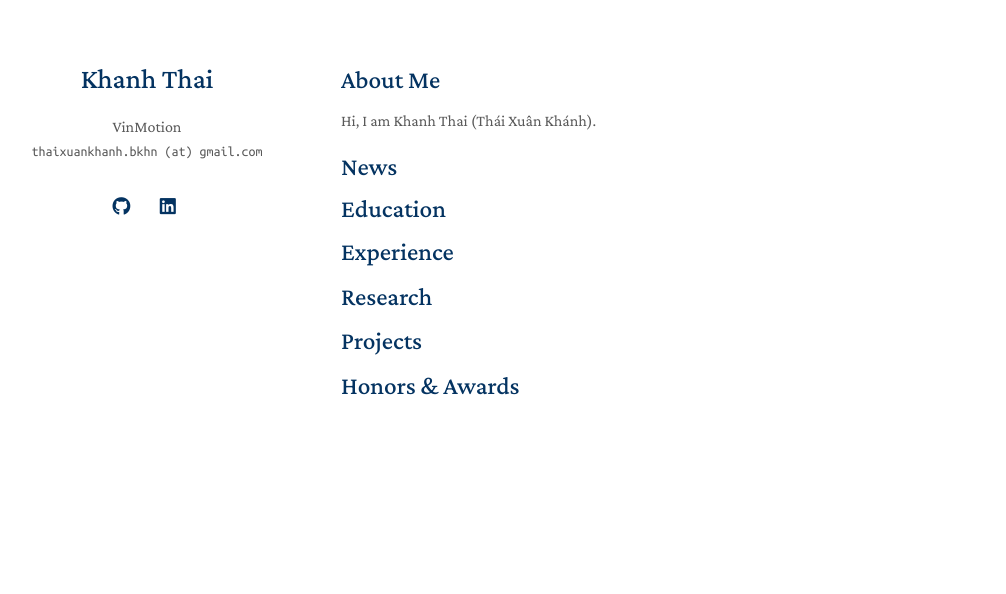
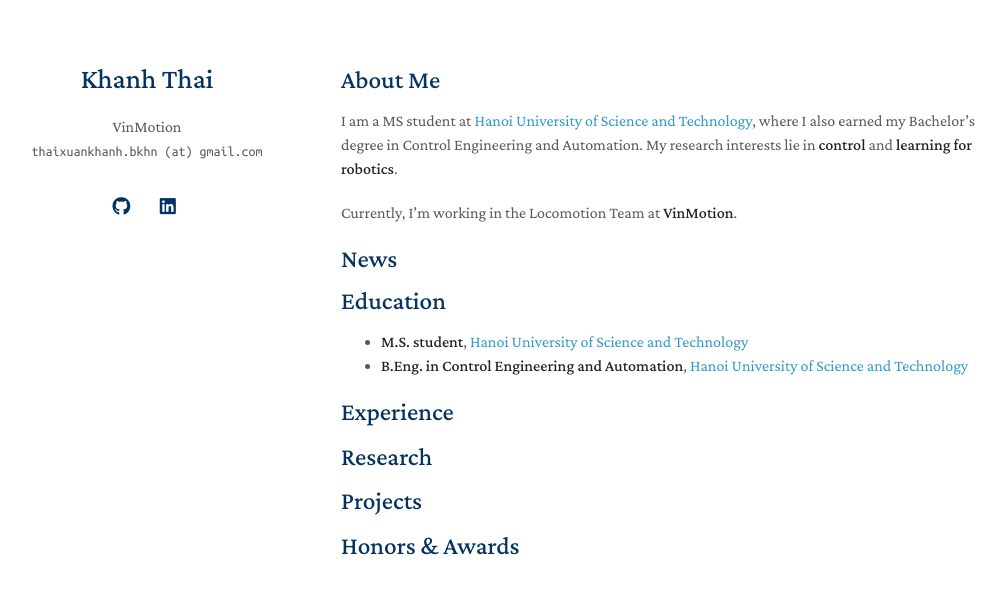
Before and after one commit to thaixuankhanh/thaixuankhanh.github.io, a Jekyll site: the page built from index.md, in a window 1280 px wide. Shown: the top 594 px of the page, without its empty margins (129-1135 px from the left). Built offline with Jekyll 4.4.1, drawn with Linux system fonts in a browser that asks for light colours; a style sheet for code colours, icons or effects is not loaded; our own code applies the rules of GitHub Pages for plain Markdown files.

Commit message:
Add About Me and Education
Co-Authored-By: Claude Opus 5 <noreply@anthropic.com>

```diff
--- a/index.md
+++ b/index.md
@@ -4,13 +4,16 @@ layout: homepage
 
 ## About Me
 
-Hi, I am Khanh Thai (Thái Xuân Khánh). <!-- TODO: write a short bio -->
+I am a MS student at [Hanoi University of Science and Technology](https://hust.edu.vn/en/), where I also earned my Bachelor's degree in Control Engineering and Automation. My research interests lie in **control** and **learning for robotics**.
+
+Currently, I'm working in the Locomotion Team at **VinMotion**.
 
 ## News
 <!-- - **[Sept. 2026]** Your news here. -->
 
 ## Education
-<!-- - **Degree**, University, Year-Year -->
+- **M.S. student**, [Hanoi University of Science and Technology](https://hust.edu.vn/en/)
+- **B.Eng. in Control Engineering and Automation**, [Hanoi University of Science and Technology](https://hust.edu.vn/en/)
 
 {% include_relative _includes/experience.md %}
 
```
